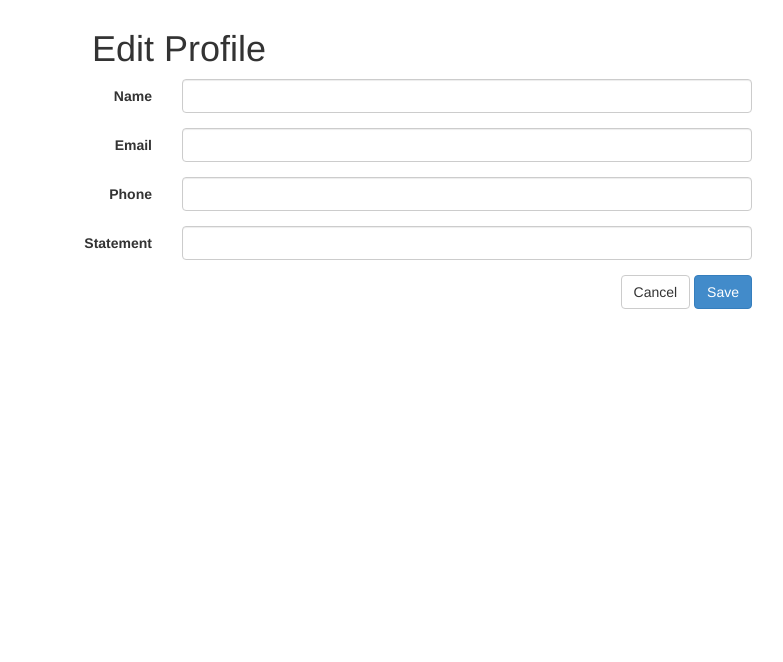
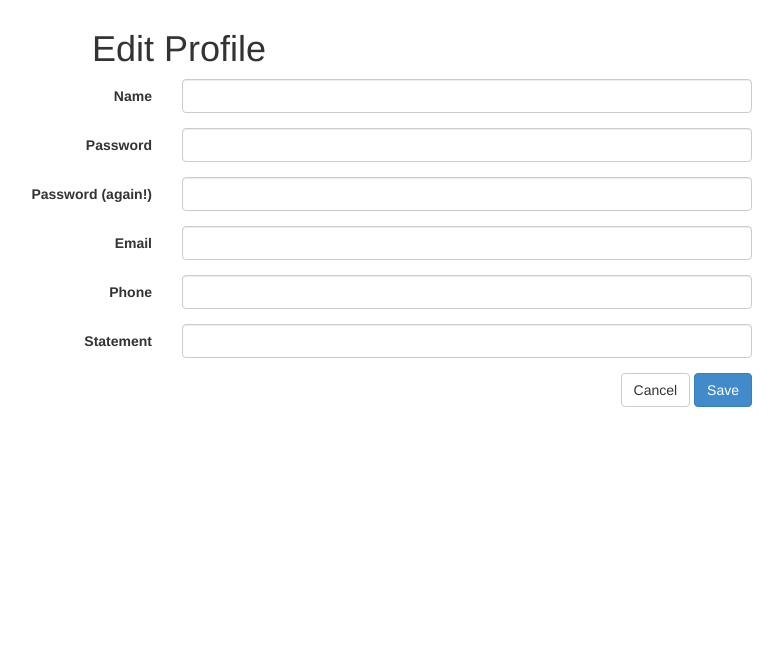
Before and after one commit to Gig-o-Matic/GO2, a Python web app: template templates/member_edit.html in a window 1280 px wide. Shown: the part 51-713 px from the top of the page, without its empty margins (173-956 px from the left). Run offline with Jinja, Linux system fonts and the light colour scheme; the template is opened without the code that fills it, so the values that code supplies are empty; some libraries are stand-ins or nearby versions.

Commit message:
added ability to alter password

```diff
--- a/templates/member_edit.html
+++ b/templates/member_edit.html
@@ -11,6 +11,22 @@
                     <label for="membernameinput" class="col-md-2 col-md-offset-1 control-label">Name</label>
                     <div class="col-md-6">
                         <input type="text" class="form-control" id="membernameinput" placeholder="{{the_member.name}}" name="member_name">
+                    </div>
+                </div>
+            </div>
+            <div class="row">
+                <div class="form-group">
+                    <label for="memberemailinput" class="col-md-2 col-md-offset-1 control-label">Password</label>
+                    <div class="col-md-6">
+                        <input type="password" class="form-control" id="memberemailnput" name="member_password1">
+                    </div>
+                </div>
+            </div>
+            <div class="row">
+                <div class="form-group">
+                    <label for="memberemailinput" class="col-md-2 col-md-offset-1 control-label">Password (again!)</label>
+                    <div class="col-md-6">
+                        <input type="password" class="form-control" id="memberemailnput" name="member_password2">
                     </div>
                 </div>
             </div>
```
Also changed, not shown: member.py (+11 -0 lines).
